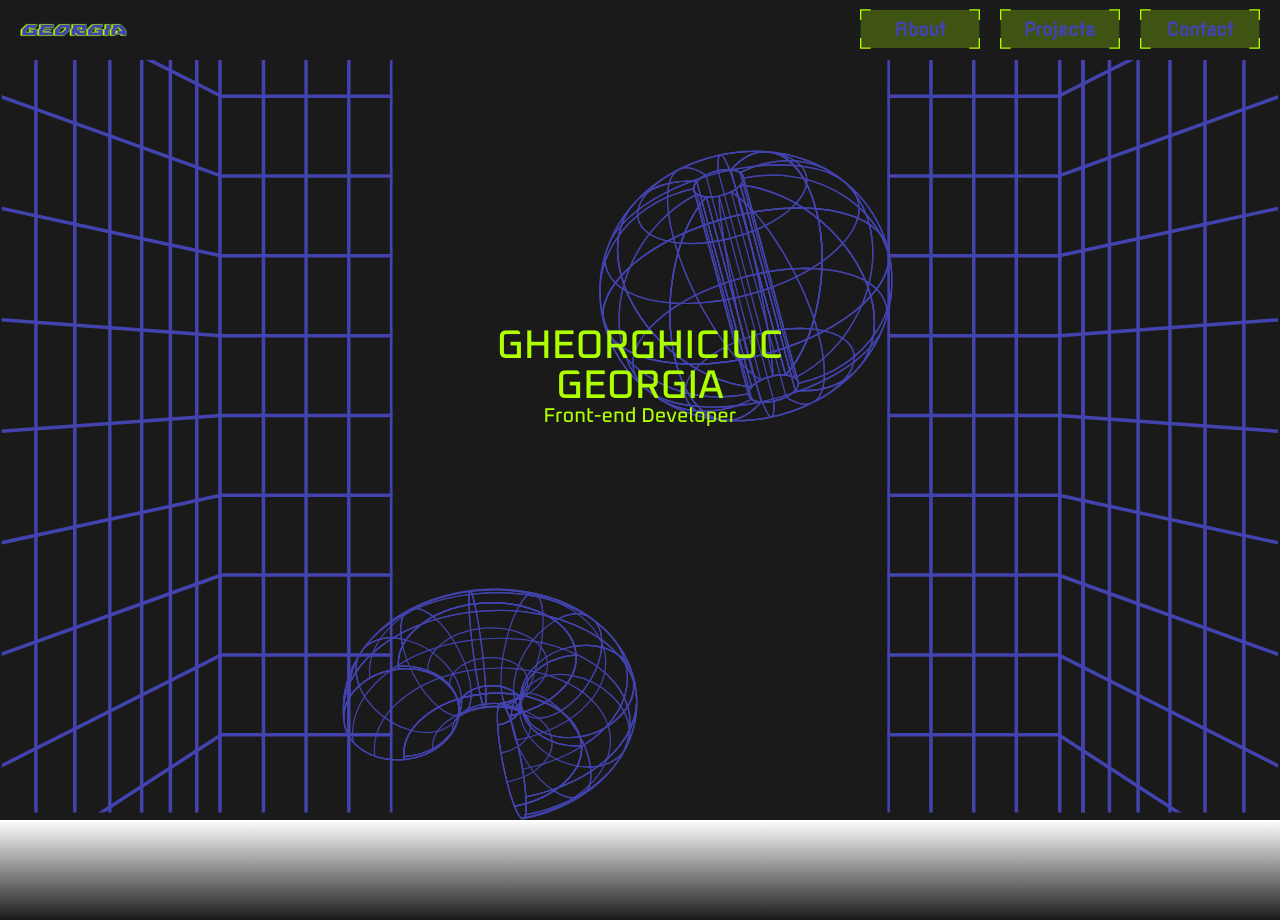
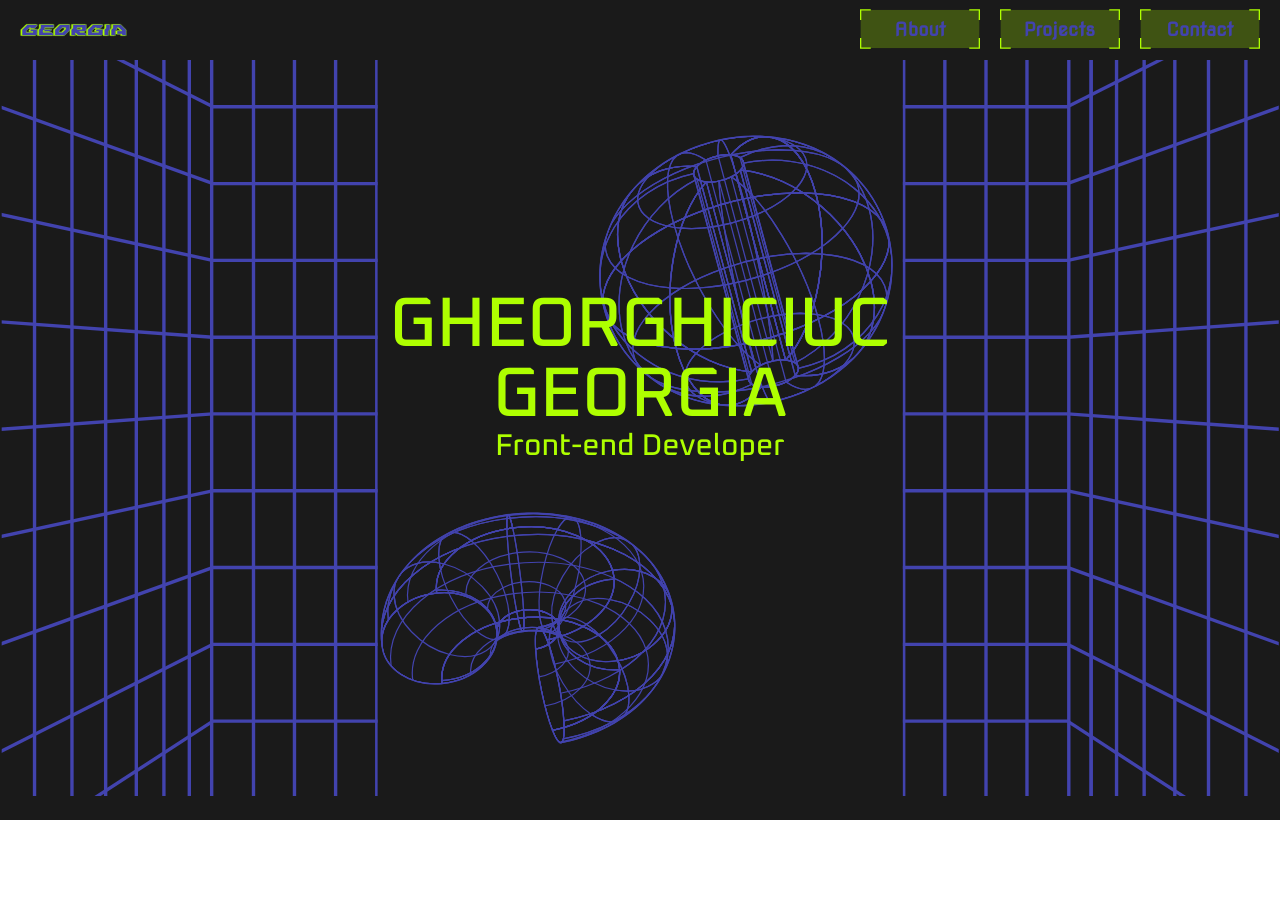
Before and after one commit to gheorghiciucgeorgia/gheorghiciucgeorgia.github.io, a React (Vite) app in the folder portfolio/: page / in a window 1280 px wide. After the commit the page ends 820 px from the top, so only its background shows below. Built offline with nearby package versions, Linux system fonts and the light colour scheme; some icons are missing.

Commit message:
header responsive resolved

```diff
--- a/portfolio/src/components/Header/Header.css
+++ b/portfolio/src/components/Header/Header.css
@@ -514,7 +514,7 @@ li .cybg {
     box-sizing: border-box !important;
 }
 
-@media (min-width:640px) {
+@media (max-width:640px) {
     .hero {
         font-size: clamp(40px, 10vw, 40px);
         letter-spacing: 0px;
@@ -525,3 +525,15 @@ li .cybg {
         letter-spacing: 0px
     }
 }
+
+@media (min-width:1024px) and (max-width:1280px) {
+    .hero {
+        font-size: clamp(40px, 10vw, 70px);
+        letter-spacing: 0px;
+    }
+
+    .text-custom {
+        font-size: clamp(20px, 10vw, 30px);
+        letter-spacing: 0px
+    }
+}
--- a/portfolio/src/components/Header/Header.tsx
+++ b/portfolio/src/components/Header/Header.tsx
@@ -147,7 +147,7 @@ const Header = () => {
         x="0px"
         y="0px"
         viewBox="132 2 230 500"
-        className='sm:h-[400px] lg:h-[880px]'
+        className='w-1/2 h-auto -translate-y-[15vw] lg:-translate-y-0 lg:h-auto lg:w-auto rotate-90 lg:rotate-0 xl:translate-y-0 xl:h-[880px]'
       >
         <defs>
           <clipPath id="cropPath">
@@ -244,7 +244,7 @@ const Header = () => {
         x="0px"
         y="0px"
         viewBox="138 2 230 500"
-        className='sm:h-[400px] lg:h-[880px] relative'
+        className='w-1/2 h-auto translate-y-[15vw] lg:translate-y-0 lg:h-auto lg:w-auto rotate-90 lg:rotate-0 xl:translate-y-0 xl:h-[880px]'
       >
         <style type="text/css">
           {
@@ -320,7 +320,7 @@ const Header = () => {
     );
   }
   return (
-    <div className='w-full bg-[var(--primary-color)] after:bg-[linear-gradient(180deg,transparent,var(--primary-color))] sm:after:bottom-[130px] sm:after:h-[50px] lg:after:bottom-[-120px] lg:after:h-[100px] after:absolute after:w-full'>
+    <div className='w-full bg-[var(--primary-color)]'>
       <div className='menu'>
         {/* MobileMenu doar pe mobil */}
         <div className="block lg:hidden">
@@ -333,12 +333,12 @@ const Header = () => {
         </div>
       </div>
 
-      <div className='header h-[760px] overflow-hidden relative'>
-        <div ref={beadRef} className="sm:w-[100px] sm:h-[100px] sm:top-[15%] sm:right-[30%] lg:w-[300px] lg:h-[300px] lg:top-[10%] lg:right-[30%] bg-[url('/assets/background/bead.svg')] bg-contain bg-no-repeat absolute">
+      <div className='header h-auto xl:h-[760px] overflow-hidden relative'>
+        <div ref={beadRef} className="w-[100px] h-[100px] top-[28%] right-[20%] lg:w-[200px] lg:h-[200px] lg:top-[8%] lg:right-[30%] xl:w-[300px] xl:h-[300px] bg-[url('/assets/background/bead.svg')] bg-contain bg-no-repeat absolute">
         </div>
-        <div ref={tunnelRef} className="sm:w-[100px] sm:h-[100px] sm:top-[45%] sm:right-[50%] lg:w-[300px] lg:h-[300px] lg:top-[65%] lg:right-[50%] bg-[url('/assets/background/tunnel_void_retro.svg')] bg-contain bg-no-repeat absolute">
+        <div ref={tunnelRef} className="w-[100px] h-[100px] top-[40%] right-[70%] lg:w-[180px] lg:h-[180px] lg:top-[65%] lg:right-[50%] xl:w-[300px] xl:h-[300px] xl:top-[55%] xl:right-[47%] bg-[url('/assets/background/tunnel_void_retro.svg')] bg-contain bg-no-repeat absolute">
         </div>
-        <div className='flex justify-between items-center h-auto transform sm:-translate-y-[-20%] lg:-translate-y-31'>
+        <div className='flex flex-col justify-center lg:justify-between lg:flex-row items-center h-auto -translate-y-[28vw] lg:-translate-y-0 xl:-translate-y-31'>
           {renderFrame()}
           <div className='glitch-name paused font-medium flex flex-col text-center' ref={glitchNameRef}>
             <h2 className="hero glitch layers" data-text="GHEORGHICIUC"><span className="select-none cursor-default">GHEORGHICIUC</span></h2>
```
